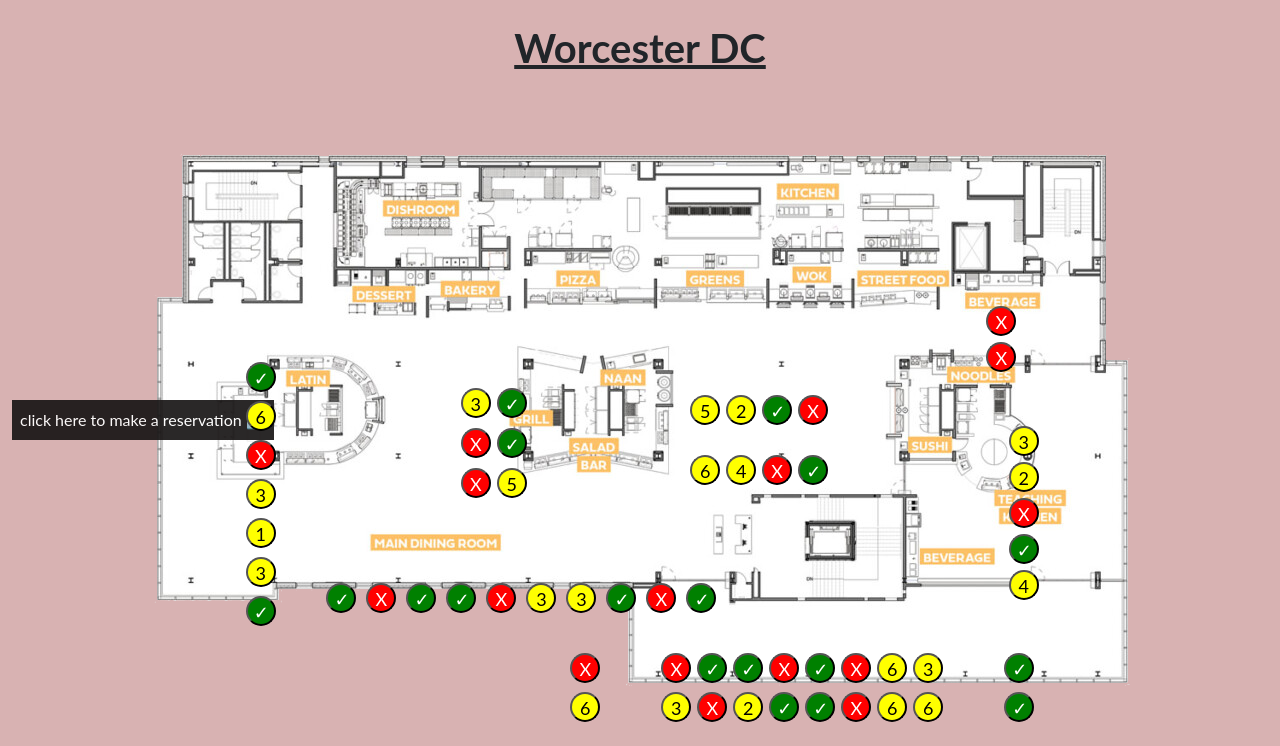
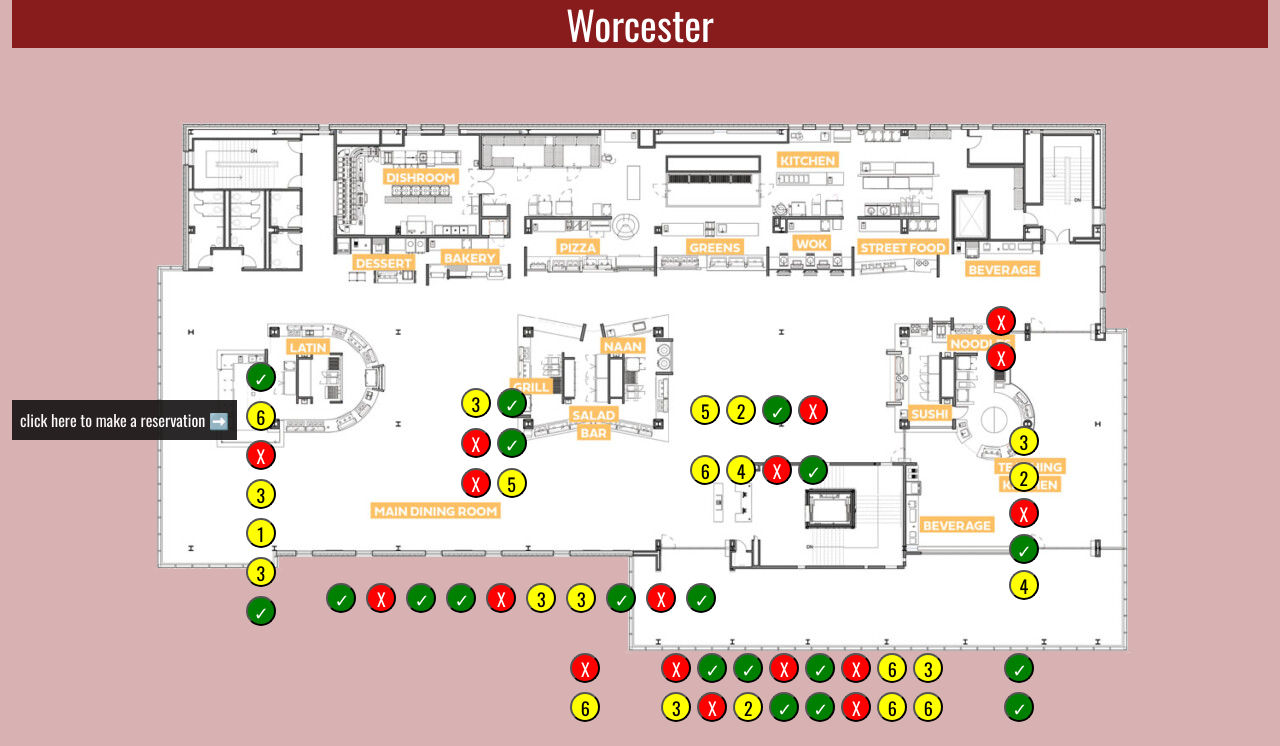
Before and after one commit to isi-bernoff/umass-dining, a plain HTML site: page html/dining.html in a window 1280 px wide. Shown: the top 746 px of the page. Drawn offline with nearby package versions, Linux system fonts and the light colour scheme.

Commit message:
Make header consistently styled

```diff
--- a/css/dining.css
+++ b/css/dining.css
@@ -1,3 +1,8 @@
+* {
+  color: white;
+  font-family: 'Oswald';
+}
+
 body {
     font-size: 18px;
     font-family: "Lato";
@@ -24,6 +29,19 @@ ul {
     list-style-type: none;
 }
 
+header {
+  background-color: #881c1c;
+  text-align: center;
+  width: 100%;
+  margin: 0;
+  display: block;
+}
+
+h1 {
+  width: 100%;
+  margin: 0;
+  display: block;
+}
 
 #tables {
     position: absolute;
--- a/html/dining.html
+++ b/html/dining.html
@@ -4,11 +4,12 @@
         <link href="https://cdn.jsdelivr.net/npm/bootstrap@5.2.2/dist/css/bootstrap.min.css" rel="stylesheet" integrity="sha384-Zenh87qX5JnK2Jl0vWa8Ck2rdkQ2Bzep5IDxbcnCeuOxjzrPF/et3URy9Bv1WTRi" crossorigin="anonymous">
         <link href="../css/dining.css" rel="stylesheet">
         <script type="text/javascript" src="../js/dining.js" defer></script>
-        <title>UMass Dining</title>
+        <link href='https://fonts.googleapis.com/css?family=Oswald' rel='stylesheet'>
+        <title>Worcester</title>
     </head>
     <body>
         <div class="container-fluid">
-            <h1 class="fw-bold text-decoration-underline text-center pt-4">Worcester DC</h1>
+            <header><h1>Worcester</h1></header>
             <div class="text-center">
                 <img src="../img/floor-plan.png" alt="floor-plan" usemap="#tables"/>
                 <div class="position-absolute start-25 top-50 text-white p-2 fs-6 change-color">
```
Also changed, not shown: img/background.jpg (deleted).
